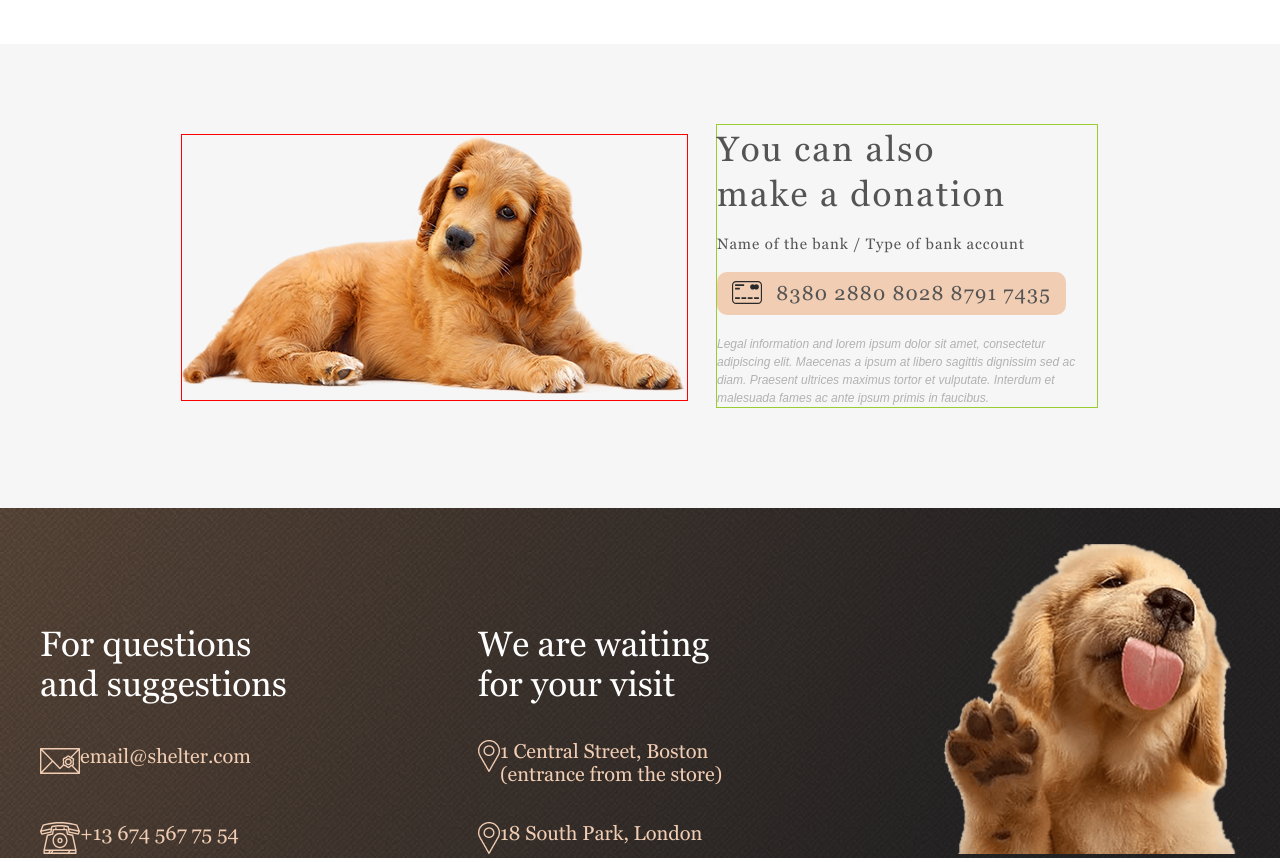
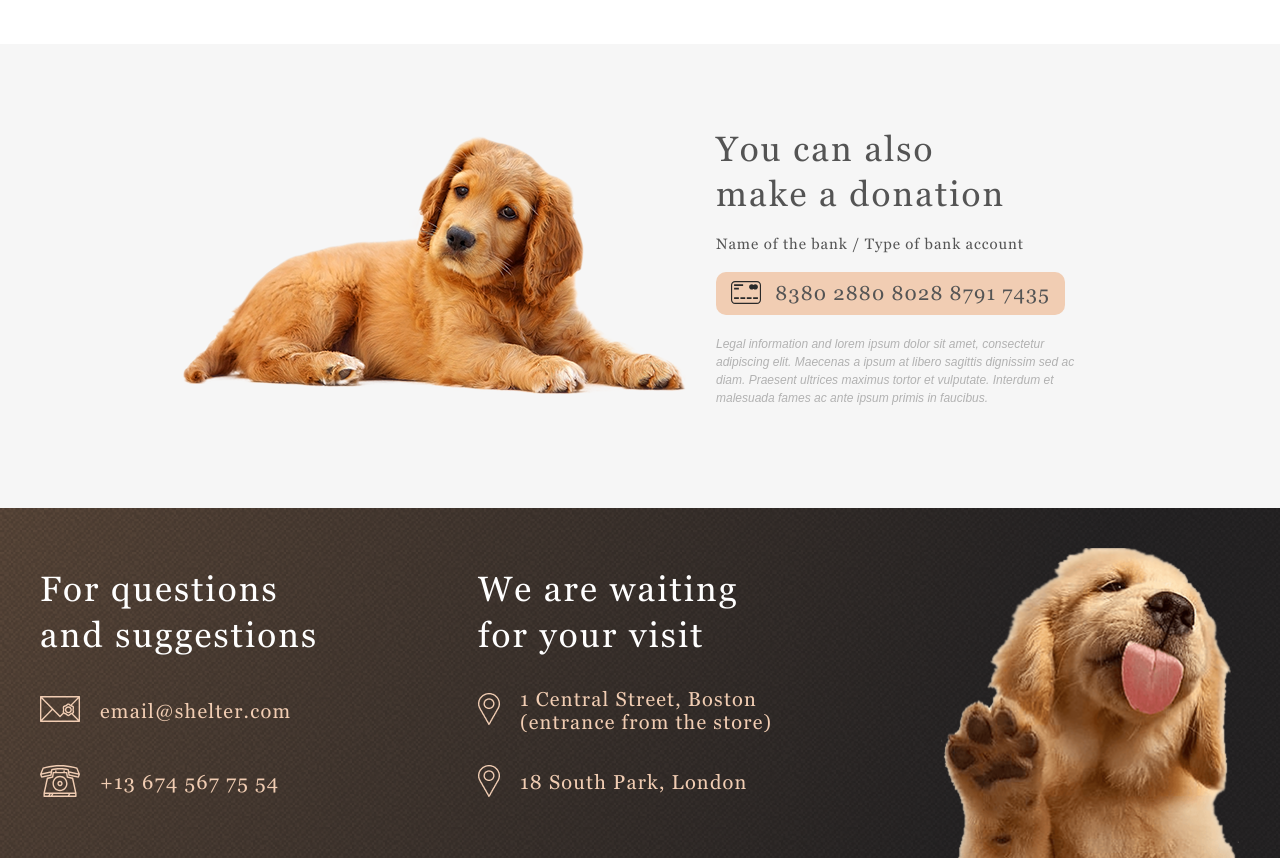
Before and after one commit to avvvr/JS2020Q3, a plain HTML site: page shelter/pages/main/index.html in a window 1280 px wide. Shown: the part 2940-3802 px from the top of the page. Drawn offline with Linux system fonts and the light colour scheme.

Commit message:
fix: change margins of footer

```diff
--- a/shelter/pages/main/index.html
+++ b/shelter/pages/main/index.html
@@ -151,10 +151,10 @@
       </div>
     </section>
     <section class="in-addition">
-      <div class="donation-dog-box" style="border: 1px solid red;">
+      <div class="donation-dog-box">
         <img src="../../assets/images/donation-dog.png" alt="donation dog">
       </div>
-      <div class="in-addition-content" style="border: 1px solid yellowgreen;">
+      <div class="in-addition-content">
         <div class="in-addition-header">You can also make a donation</div>
         <div class="in-addition-subheader">Name of the bank / Type of bank account</div>
         <a href="#">
--- a/shelter/sass/layout/_footer.scss
+++ b/shelter/sass/layout/_footer.scss
@@ -1,8 +1,8 @@
 footer {
   display: flex;
-  //align-items: center;
+  align-items: center;
   justify-content: center;
-  width: 100vw;
+  width: 100%;
   height: 350px;
   background: url("../../assets/images/start-screen-gradient-background.png") no-repeat;
   -moz-background-size: 100%;
@@ -15,14 +15,15 @@ footer {
   display: flex;
   align-items: flex-end;
   justify-content: space-between;
+  flex-wrap: wrap;
   width: 100%;
   max-width: 1200px;
-
-  //border: 1px solid red;
+  height: 350px;
 }
 
 .footer-info-part {
   display: flex;
+  align-items: center;
 }
 
 .footer-contacts,
@@ -30,8 +31,9 @@ footer {
   display: flex;
   flex-direction: column;
   justify-content: space-between;
-  width: 100%;
+  //width: 100%;
   height: 234px;
+  margin-bottom: 57px;
 }
 
 .footer-contacts {
@@ -43,20 +45,28 @@ footer {
 }
 
 .footer-puppy {
+  justify-content: flex-end;
   max-width: 300px;
   width: 100%;
+  height: 310px;
 }
 
 .footer-header {
-  width: 270px;
+  width: 280px;
 
   font-family: Georgia, 'Times New Roman', Times, serif;
   font-size: 35px;
+  line-height: 130%;
+  letter-spacing: 0.06em;
   color: $color-light-xl;
 }
 
 .footer-text {
+  margin-left: 20px;
+
   font-family: Georgia, 'Times New Roman', Times, serif;
   font-size: 20px;
+  line-height: 115%;
+  letter-spacing: 0.06em;
   color: $footer-pink;
 }
```
Also changed, not shown: shelter/pages/main/main.css, 1 other file.
